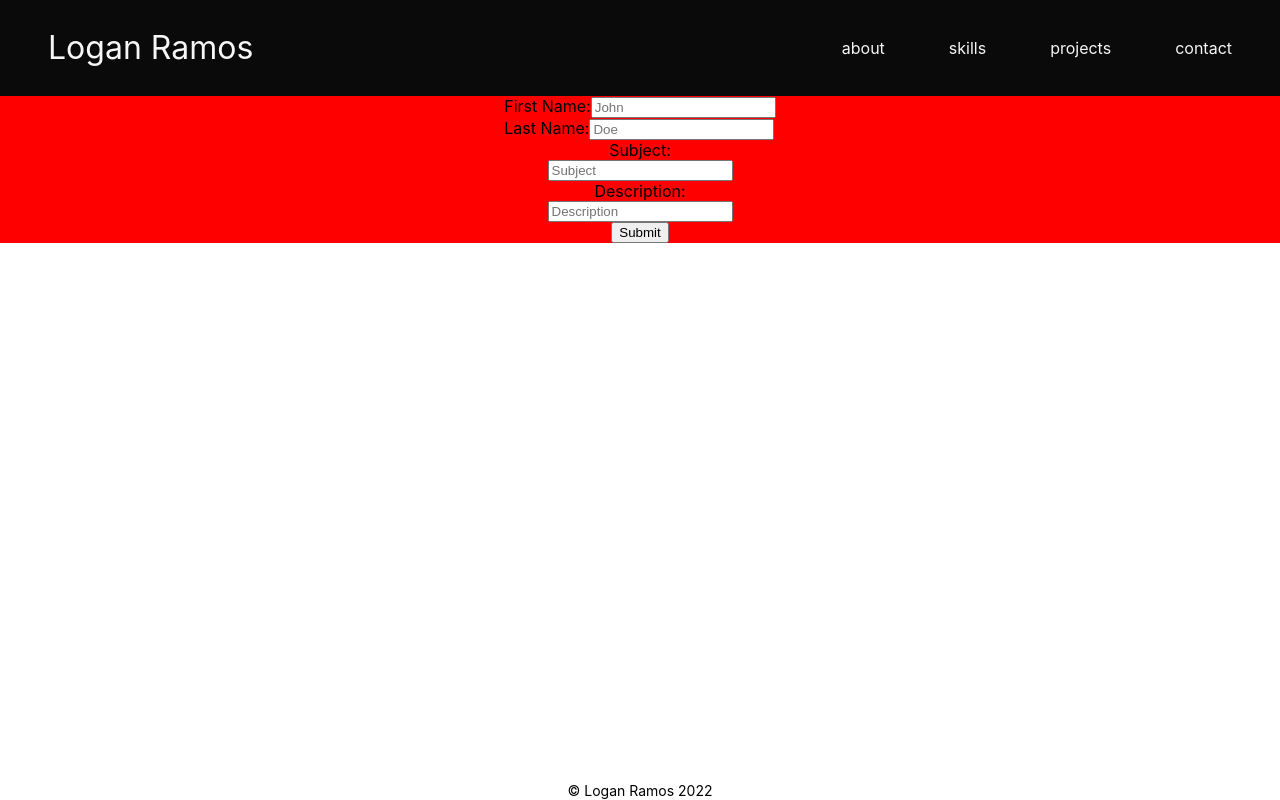
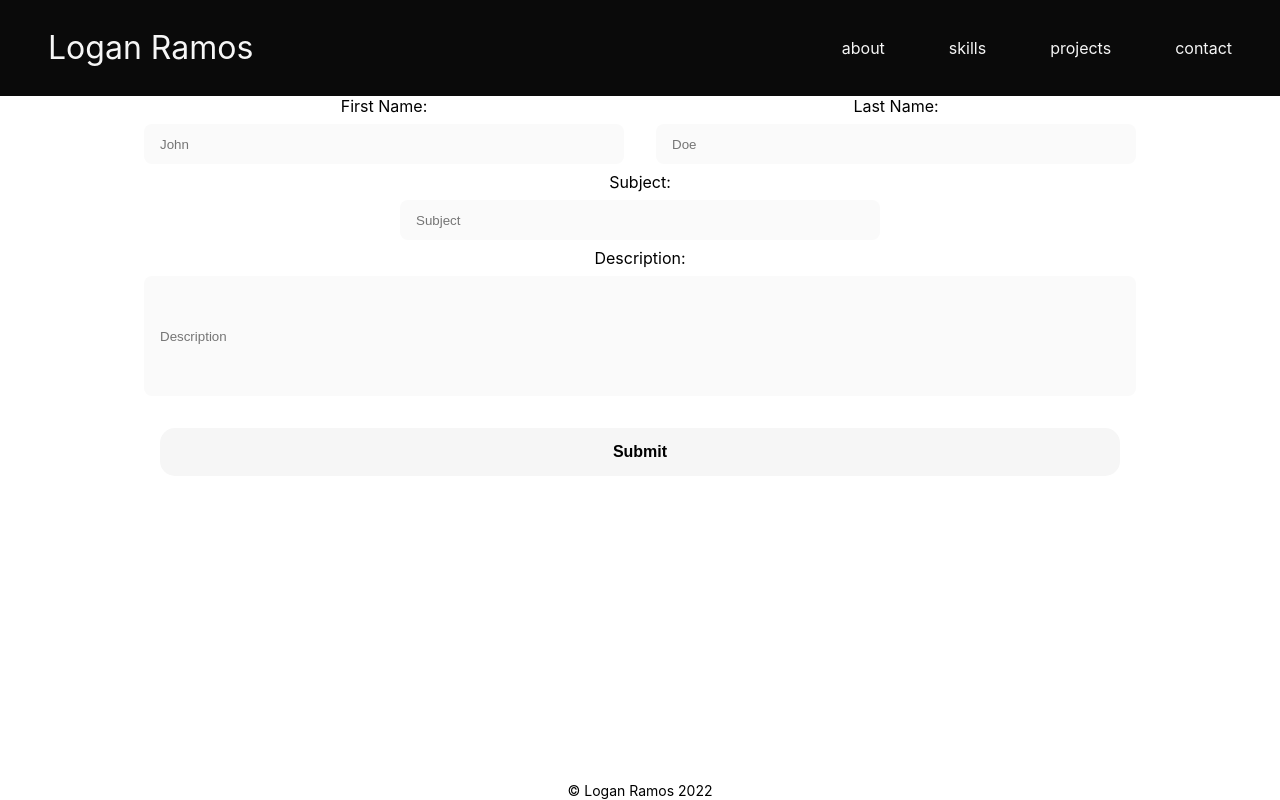
Before and after one commit to Renzlawr/next-portfolio, a Next.js app: page /contact in a window 1280 px wide. Built offline with nearby package versions, Linux system fonts and the light colour scheme.

Commit message:
contact styling

```diff
--- a/styles/contact.module.scss
+++ b/styles/contact.module.scss
@@ -4,5 +4,64 @@
   flex-direction: column;
   align-items: center;
   justify-content: center;
-  background-color: red;
+
+  .names-container {
+    display: flex;
+    flex-direction: row;
+
+    .name-container {
+      display: flex;
+      justify-content: center;
+      align-items: center;
+      flex-direction: column;
+      margin: 0 1rem;
+    }
+  }
+
+  .input {
+    border: none;
+    background-color: #FAFAFA;
+    height: 2.5rem;
+    width: 35vw;
+    border-radius: .5rem;
+    color: rgb(10, 10, 10);
+    padding: 0 1rem;
+    margin: .5rem 0;
+  }
+
+  .input:focus {
+    outline: none;
+  }
+
+  .input-desc {
+    border: none;
+    background-color: #FAFAFA;
+    height: 7.5rem;
+    width: 75vw;
+    border-radius: .5rem;
+    color: rgb(10, 10, 10);
+    padding: 0 1rem;
+    margin: .5rem 0;
+  }
+
+  .input-desc:focus {
+    outline: none;
+  }
+
+  .submit {
+    display: flex;
+    flex-direction: row;
+    justify-content: center;
+    align-items: center;
+    font-size: medium;
+    width: 75vw;
+    height: 3rem;
+    color: black;
+    background-color: rgb(246, 246, 246);
+    border-radius: 15px;
+    margin-top: 1.5rem;
+    cursor: pointer;
+    font-weight: 550;
+    border: none;
+  }
 }
```
